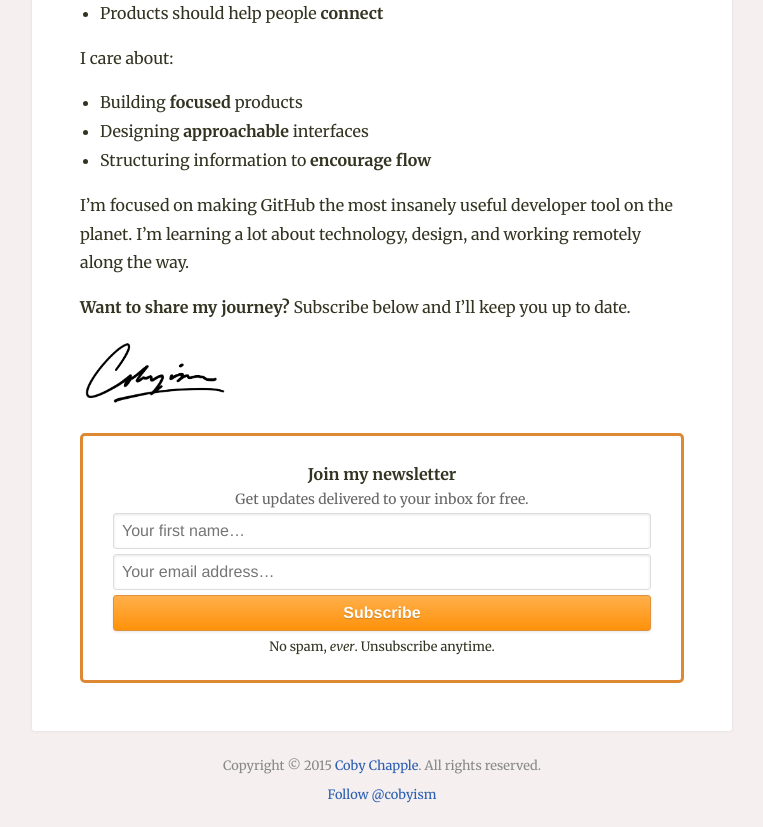
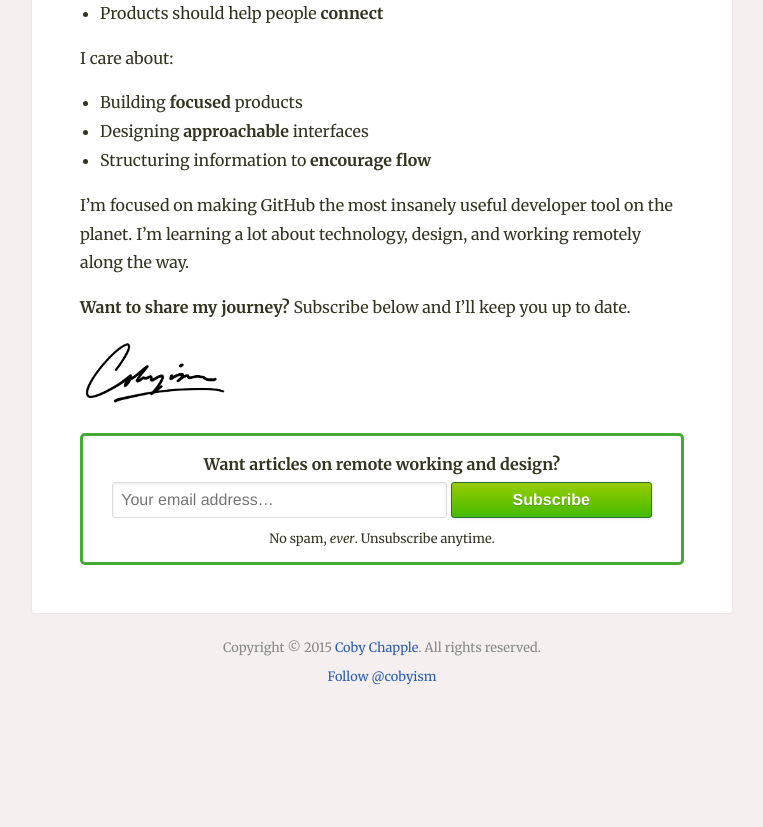
Before and after one commit to cobyism/archived-cobyism.github.io, a Jekyll site: the page built from index.md, in a window 1280 px wide, cut to the strip 323-1150 px from the top of the page. Shown: the whole strip, without its empty margins (258-1021 px from the left). Built offline with Jekyll 4.4.1, drawn with Linux system fonts in a browser that asks for light colours; nearby versions of some CDN libraries; comment, search, counter and statistics services are not loaded; after the commit the page ends 1032 px from its top, so only the background shows below that.

Commit message:
go with green newsletter form, no first name

```diff
--- a/_includes/newsletter_signup.html
+++ b/_includes/newsletter_signup.html
@@ -1,10 +1,8 @@
 {% if page.title != "Thanks!" %}
 <form class="newsletter-form" action="//cobyism.us9.list-manage.com/subscribe/post?u=341a4fbf966755b040b1c9800&amp;id=bf12621953" method="post" target="_blank">
 
-  <div class="newsletter-form-heading">Join&nbsp;my&nbsp;newsletter</div>
-  <p>Get updates delivered to your inbox for free.</p>
+  <div class="newsletter-form-heading">Want articles on remote&nbsp;working and&nbsp;design?</div>
 
-  <input type="text" name="FNAME" id="mce-FNAME" placeholder="Your first name…">
   <input type="email" name="EMAIL" id="mce-EMAIL" placeholder="Your email address…">
 
   <!-- real people should not fill this in and expect good things - do not remove this or risk form bot signups-->
--- a/public/css/styles.scss
+++ b/public/css/styles.scss
@@ -187,9 +187,9 @@ ul {
 
 .newsletter-form {
   margin: 1em auto 0;
-  border: 3px solid #d83;
+  border: 3px solid #44aa33;
   border-radius: 5px;
-  padding: 20px 30px;
+  padding: 10px 20px;
   text-align: center;
 
   .newsletter-form-heading {
@@ -207,17 +207,29 @@ ul {
 
   input,
   button {
-    display: block;
-    width: 100%;
+    display: inline-block;
     margin-bottom: 5px;
   }
+  input {
+    width: 60%;
+  }
   button {
+    width: 36%;
     font-family: "Helvetica Neue", Helvetica, Arial, sans-serif;
   }
   small {
     display: block;
     text-align: center;
     margin: .5em;
+  }
+}
+
+@media (max-width: 400px){
+  .newsletter-form {
+    input, button {
+      display: block;
+      width: 100%;
+    }
   }
 }
 
@@ -240,14 +252,14 @@ button,
 .button {
   outline: none;
   padding: 0.5em;
-  border: 1px solid #df913d;
+  border: 1px solid #2d7132;
   box-shadow: 0 1px 3px rgba(0,0,0,0.1);
   border-radius: 3px;
   font-weight: bold;
   color: #fff;
   text-shadow: 0 1px 1px rgba(0,0,0,0.2);
   /* text-transform: uppercase; */
-  @include gradient(#ffaf4b, #ff920a);
+  @include gradient(#9c0, #4b0);
 }
 
 .article-summary {
@@ -257,7 +269,7 @@ button,
 }
 
 .callout {
-  border: 3px solid #d83;
+  border: 3px solid #44aa33;
   border-radius: 5px;
   margin: 1em 0;
   padding: 1em;
```
